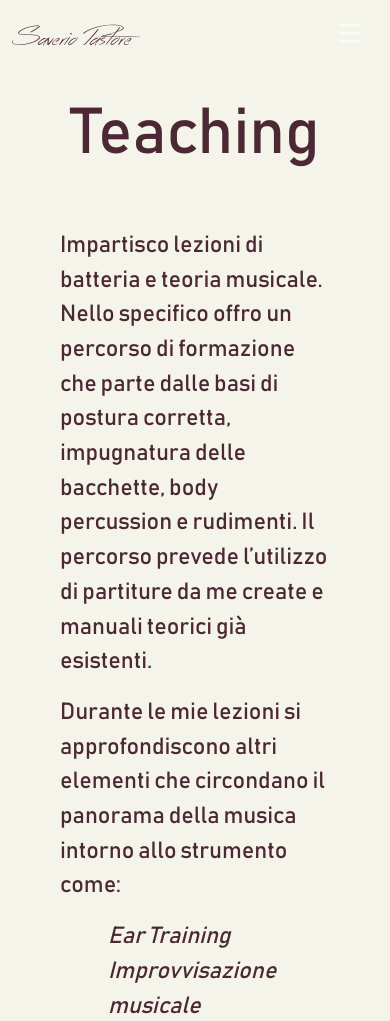
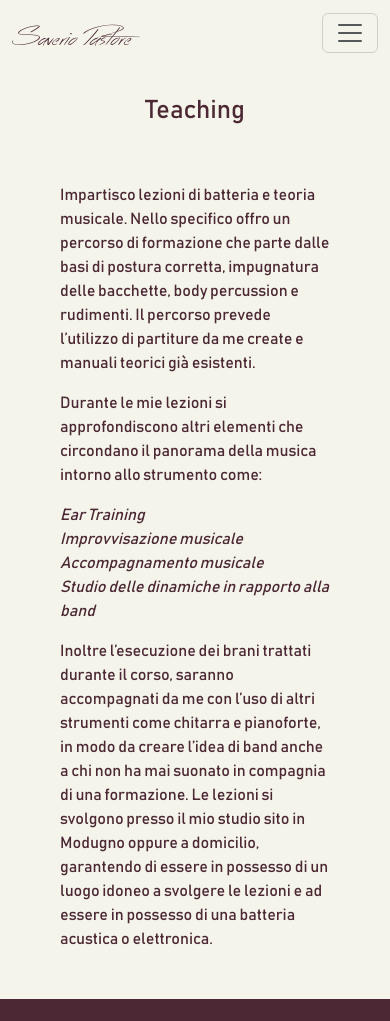
Before and after one commit to antoniosavino88/saverio_pastore_website, a plain HTML site: page teaching.html in a window 390 px wide. Shown: the top 1021 px of the page. Drawn offline with nearby package versions, Linux system fonts and the light colour scheme.

Commit message:
migliorata responsività estetica generale e colori navbar nelle sezioni

```diff
--- a/main.js
+++ b/main.js
@@ -12,11 +12,6 @@ window.addEventListener("scroll", () => {
     navbar.classList.add("nav-scrolled");
     if (!home.classList.contains("active-custom")) {
       title.classList.remove("nav-section-custom");
-      home.classList.remove("nav-section-custom");
-      wedding.classList.remove("nav-section-custom");
-      liveMusic.classList.remove("nav-section-custom");
-      teaching.classList.remove("nav-section-custom");
-      contatti.classList.remove("nav-section-custom");
     } else {
       title.classList.remove("hidden-visibility");
       title.classList.add("visible-visibility");
@@ -25,11 +20,6 @@ window.addEventListener("scroll", () => {
     navbar.classList.remove("nav-scrolled");
     if (!home.classList.contains("active-custom")) {
       title.classList.add("nav-section-custom");
-      home.classList.add("nav-section-custom");
-      wedding.classList.add("nav-section-custom");
-      liveMusic.classList.add("nav-section-custom");
-      teaching.classList.add("nav-section-custom");
-      contatti.classList.add("nav-section-custom");
     } else {
       title.classList.add("hidden-visibility");
       title.classList.remove("visible-visibility");
--- a/style.css
+++ b/style.css
@@ -105,10 +105,18 @@ body {
   min-height: 100vh;
 }
 
+.section-title {
+  font-size: 5rem;
+  text-align: center;
+}
+
+.section-paragraph {
+  font-size: 1.75rem;
+}
+
 /* TEACHING */
-.title-section {
-  font-size: 4rem;
-  padding: 3rem;
+.padding-top {
+  padding-top: 6rem;
 }
 
 .list-custom {
@@ -142,6 +150,7 @@ body {
 }
 
 @media screen and (max-width: 992px) {
+  /* NAVBAR */
   .nav-scrolled {
     margin: 0vh 0vw;
     border: 0px solid var(--color-accent);
@@ -150,6 +159,7 @@ body {
     background-color: rgba(0, 0, 0, 0.5);
   }
 
+  /* HEADER */
   .title-header {
     font-size: 4rem;
   }
@@ -158,6 +168,17 @@ body {
     width: 3rem;
   }
 
+  /* CV */
+  .section-title {
+    font-size: 1.6rem;
+    text-align: start;
+  }
+
+  .section-paragraph {
+    font-size: 1rem;
+  }
+
+  /* FOOTER */
   .logo-footer {
     width: 30px;
   }
--- a/teaching.html
+++ b/teaching.html
@@ -21,7 +21,6 @@
     <nav
       class="navbar navbar-expand-lg fixed-top transition nav-section-custom"
       id="navbar"
-      data-bs-theme="dark"
     >
       <div class="container-fluid">
         <a
@@ -71,21 +70,23 @@
     <!-- FINE NAVBAR -->
 
     <main>
-        <section class="container-fluid section-white-custom pt-5">
-            <h1 class="text-center title-section">Teaching</h1>
-            <p class="px-5 fs-3">Impartisco lezioni di <strong class="fw-normal">batteria</strong> e teoria musicale.
+      <!-- TEACHING -->
+      <section class="container-fluid section-white-custom padding-top">
+        <h1 class="text-center section-title">Teaching</h1>
+        <p class="px-5 pt-5 section-paragraph">Impartisco lezioni di <strong class="fw-normal">batteria</strong> e teoria musicale.
                 Nello specifico offro un percorso di formazione che parte dalle basi di postura corretta, impugnatura delle bacchette, body percussion e rudimenti.
                 Il percorso prevede l’utilizzo di partiture da me create e manuali teorici già esistenti.</p>
-                <p class="px-5 fs-3">Durante le mie lezioni si approfondiscono altri elementi che circondano il panorama della musica intorno allo strumento come:</p>
-                <ul class="list-custom px-5 ms-5 fs-3">
+        <p class="px-5 section-paragraph">Durante le mie lezioni si approfondiscono altri elementi che circondano il panorama della musica intorno allo strumento come:</p>
+        <ul class="list-custom px-5 ms-lg-5 section-paragraph">
           <li><em>Ear Training</em></li>
           <li><em>Improvvisazione musicale</em></li>
           <li><em>Accompagnamento musicale</em></li>
           <li><em>Studio delle dinamiche in rapporto alla band</em></li>
         </ul>
-                <p class="px-5 fs-3">Inoltre l’esecuzione dei brani trattati durante il corso, saranno accompagnati da me con l’uso di altri strumenti come chitarra e pianoforte, in modo da creare l’idea di band anche a chi non ha mai suonato in compagnia di una formazione.
+        <p class="px-5 pb-5 section-paragraph">Inoltre l’esecuzione dei brani trattati durante il corso, saranno accompagnati da me con l’uso di altri strumenti come chitarra e pianoforte, in modo da creare l’idea di band anche a chi non ha mai suonato in compagnia di una formazione.
                 Le lezioni si svolgono presso il mio studio sito in Modugno oppure a domicilio, garantendo di essere in possesso di un luogo idoneo a svolgere le lezioni e ad essere in possesso di una batteria acustica o elettronica.</p>
       </section>
+      <!-- FINE TEACHING -->
     </main>
 
 
```
Also changed, not shown: index.html (+4 -4 lines). Lines whose indentation alone changed are shown as unchanged.
